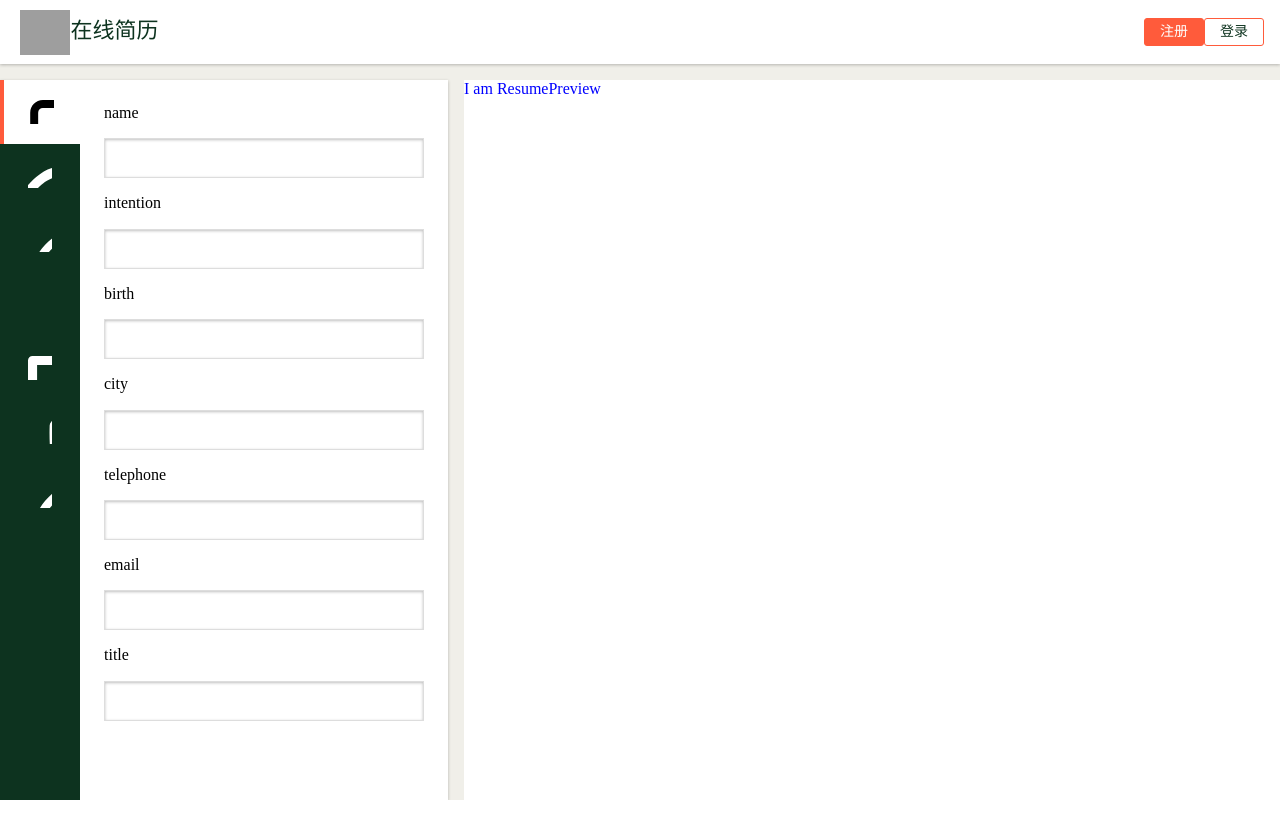
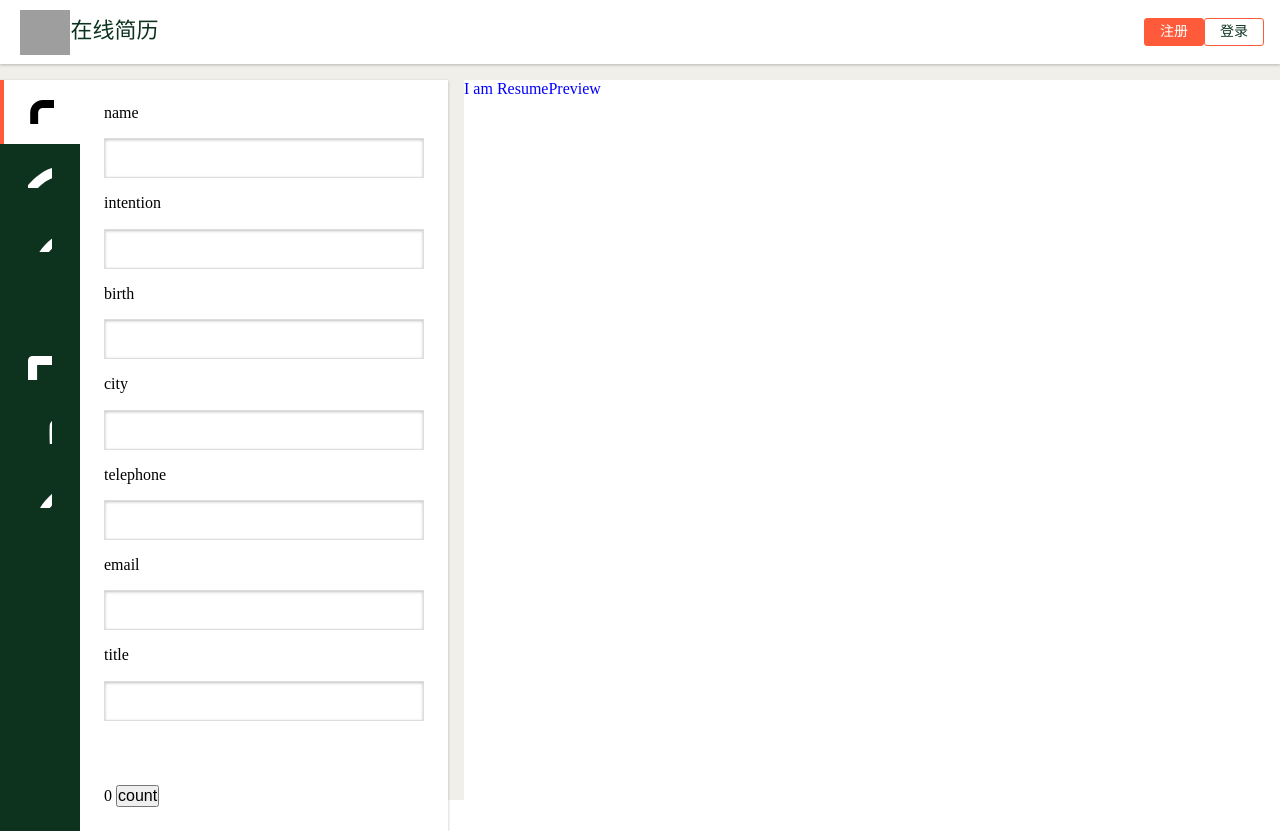
Before and after one commit to andreaxiang/resume-v2.0, a Vue app: page / in a window 1280 px wide. Before the commit the page ends 800 px from the top, so only its background shows below. Built offline with nearby package versions, Linux system fonts and the light colour scheme; grey boxes are pictures that could not be loaded.

Commit message:
运行Vuex文档中的count例子

```diff
--- a/src/components/ResumeEditor.vue
+++ b/src/components/ResumeEditor.vue
@@ -24,6 +24,10 @@
             <label> {{key}} </label>
             <input type="text" v-model="resume[item.field][key]">
           </div>
+        </li>
+        <li>
+          {{count}}
+          <button @click="add"> count </button>
         </li>
       </ol>
    </div>
```
